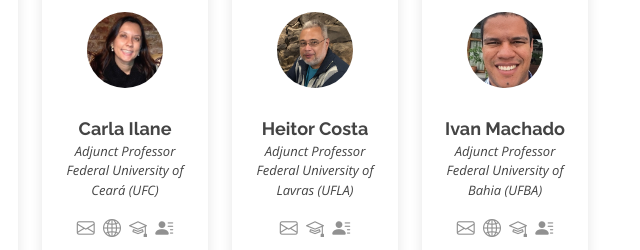
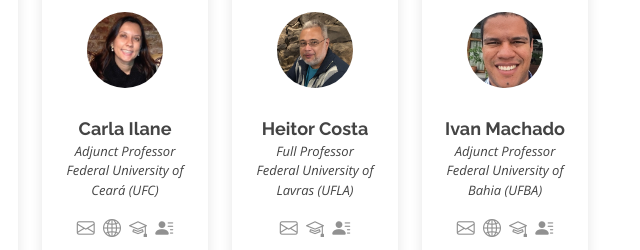
Before and after one commit to Railana/testrefactoring_slr, a plain HTML site: page index.html in a window 1280 px wide. Shown: the part 1066-1316 px from the top of the page, 515-1155 px from the left. Drawn offline with nearby package versions, Linux system fonts and the light colour scheme.

Commit message:
Updating Home

```diff
--- a/index.html
+++ b/index.html
@@ -227,7 +227,7 @@
               <div class="member">
                 <img src="assets/img/team/HeitorCosta.png" alt="">
                 <h4>Heitor Costa</h4>
-                <span>Adjunct Professor</span>
+                <span>Full Professor</span>
                 <span>Federal University of Lavras (UFLA)</span>
                 <div class="social">
                   <a href="mailto:heitor@ufla.br"><i class="bi bi-envelope"></i></a>
```
